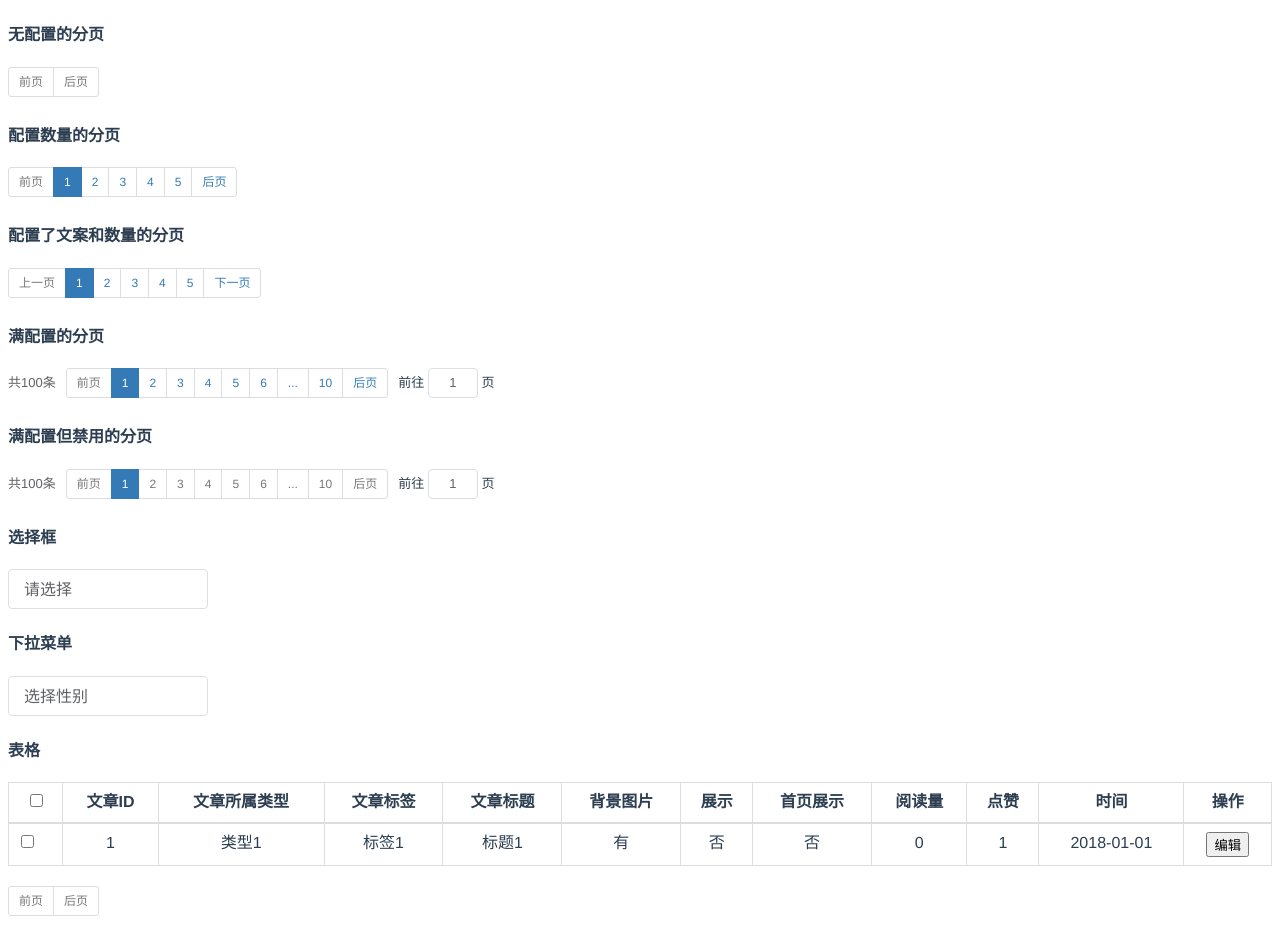
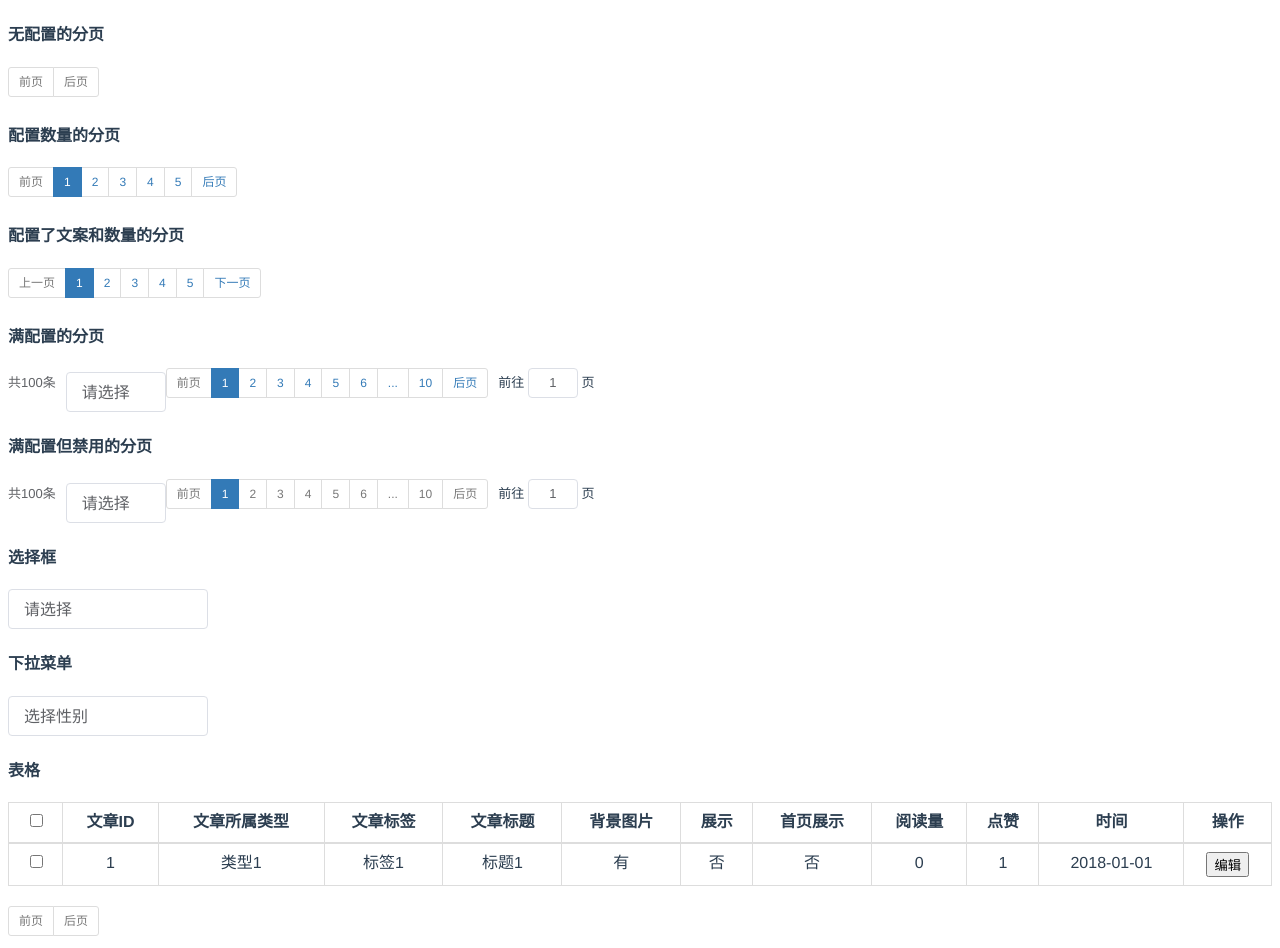
Before and after one commit to onaug6th/super-ui, a Vue app: page / in a window 1280 px wide. Built offline with nearby package versions, Linux system fonts and the light colour scheme.

Commit message:
[M] 分页组件增加页码选择器

```diff
--- a/components/pagination/index.scss
+++ b/components/pagination/index.scss
@@ -9,6 +9,11 @@
     margin-right: 10px;
     font-weight: 400;
     color: #606266;
+}
+
+.sizes{
+    width: 100px;
+    display: inline-block;
 }
 
 .pagination {
--- a/components/pagination/index.vue
+++ b/components/pagination/index.vue
@@ -4,7 +4,13 @@
       <span class="total">{{'共' + privateConfig.total + '条'}}</span>
     </template>
 
-    <template v-if="layoutHas('sizes')"></template>
+    <template v-if="layoutHas('sizes')">
+      <div class="sizes">
+        <s-pselect :config="{
+          list: size4KeyValue()
+        }"></s-pselect>
+      </div>
+    </template>
 
     <ul class="pagination pagination-sm" :class="{'disabled': disabled}">
       <!-- 上一页按钮 -->
@@ -80,6 +86,9 @@ export default {
       }
     }
   },
+  components: {
+    SPselect: () => import('../select')
+  },
   created() {
     const cfg = this.privateConfig;
     const default_config =  {
@@ -89,6 +98,7 @@ export default {
       pageSize: 10,
       total: 0,
       totalPages: 0,
+      sizes: [10, 20, 30, 40, 50, 100],
       layout: ""
     }
 
@@ -137,6 +147,14 @@ export default {
     }
   },
   methods: {
+    size4KeyValue() {
+      return this.privateConfig.sizes.map(item =>{
+        return {
+          key: item,
+          value: `${item}条/页`
+        }
+      });
+    },
     updateTotalPages() {
       const cfg = this.privateConfig;
       cfg.totalPages = Math.ceil(cfg.total / cfg.pageSize);
--- a/components/table/index.scss
+++ b/components/table/index.scss
@@ -15,6 +15,10 @@ th {
     width: 100%;
     max-width: 100%;
     margin-bottom: 20px
+}
+
+th.checkbox, td.checkbox {
+    text-align: center;
 }
 
 .table>tbody>tr>td,
--- a/components/table/index.vue
+++ b/components/table/index.vue
@@ -4,7 +4,7 @@
       <!-- 表格头部 -->
       <thead>
         <tr>
-          <th v-if="config.checkbox">
+          <th v-if="config.checkbox" class="checkbox">
             <input type="checkbox" @click="selectAll()" v-model="isCheckedAll" :disabled="!config.data.length">
           </th>
 
@@ -30,7 +30,7 @@
           :data-index="trIndex"
           @click="rowClick($event, tr)"
         >
-          <td v-if="config.checkbox">
+          <td v-if="config.checkbox" class="checkbox">
             <input type="checkbox" v-model="tr.isChecked" data-checkbox="true">
           </td>
 
```
